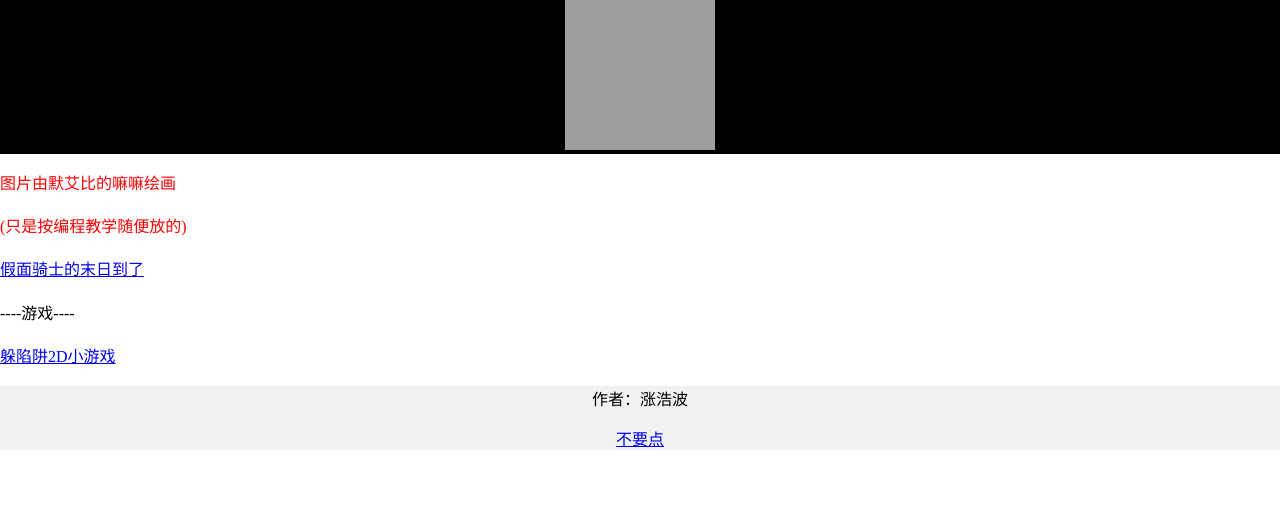
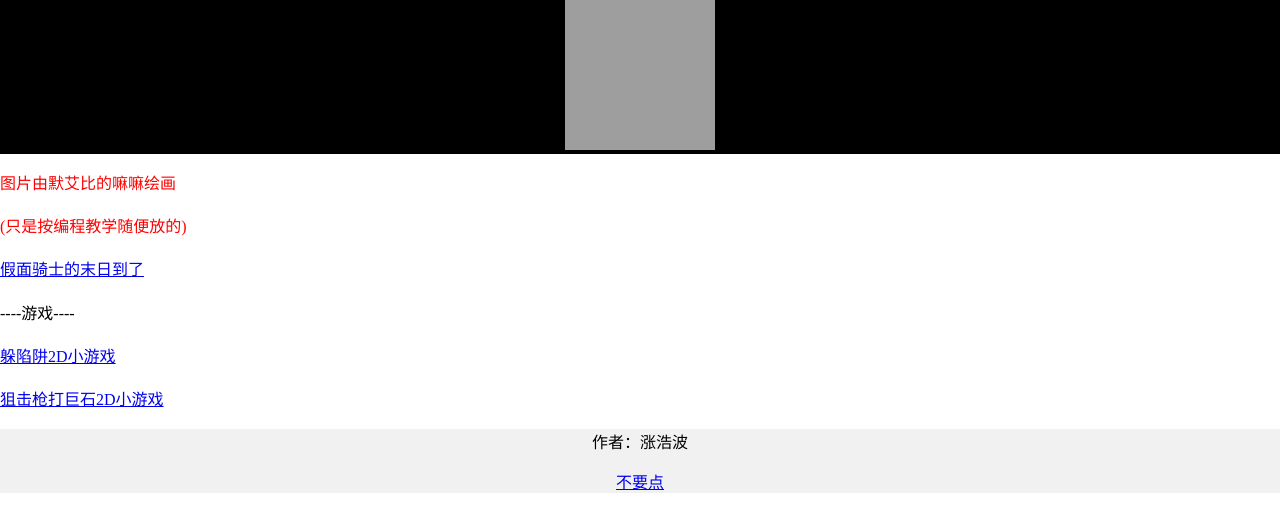
Before and after one commit to Haohaoz0511/my_website, a plain HTML site: page index.html in a window 1280 px wide. Drawn offline with Linux system fonts and the light colour scheme; grey boxes are pictures that could not be loaded.

Commit message:
Add files via upload

```diff
--- a/index.html
+++ b/index.html
@@ -39,8 +39,12 @@
      <a href=" https://haohaoz0511.github.io/game/">
       躲陷阱2D小游戏
      </a>
+     <p> </p>
+     <a href="https://haohaoz0511.github.io/game4/">
+      狙击枪打巨石2D小游戏
+     </a>
   </div>
-    <div style="
+   <div style="
     background-color: #f1f1f1;
     text-align: center;
     padding: 40xp;">
```
